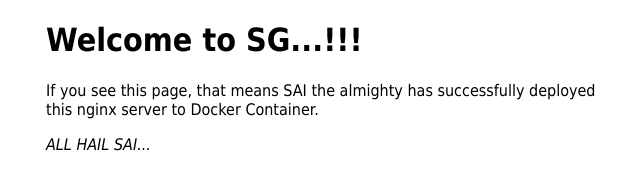
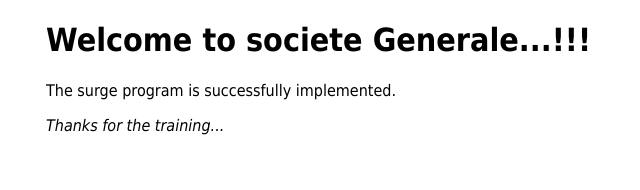
Before and after one commit to saibehera/docker_demo, a plain HTML site: page index.html in a window 1280 px wide. Shown: the whole page, without its empty margins (314-954 px from the left). Drawn offline with Linux system fonts and the light colour scheme.

Commit message:
Update index.html

```diff
--- a/index.html
+++ b/index.html
@@ -11,9 +11,9 @@
 </style>
 </head>
 <body>
-<h1>Welcome to SG...!!!</h1>
-<p>If you see this page, that means SAI the almighty has successfully deployed this nginx server to Docker Container.</p>
+<h1>Welcome to societe Generale...!!!</h1>
+<p>The surge program is successfully implemented.</p>
 
-<p><em>ALL HAIL SAI...</em></p>
+<p><em>Thanks for the training...</em></p>
 </body>
 </html>
```
